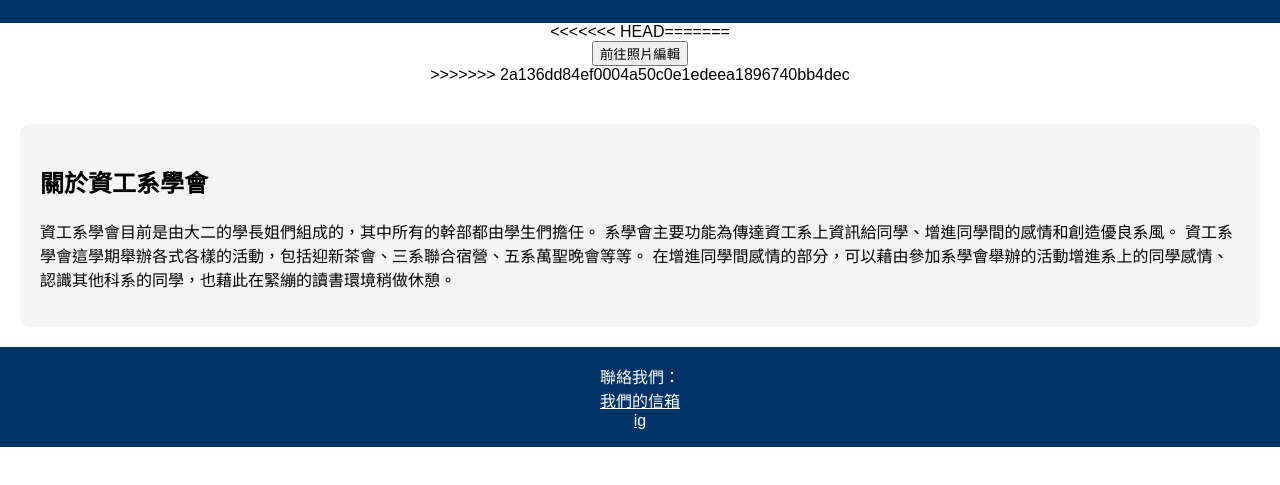
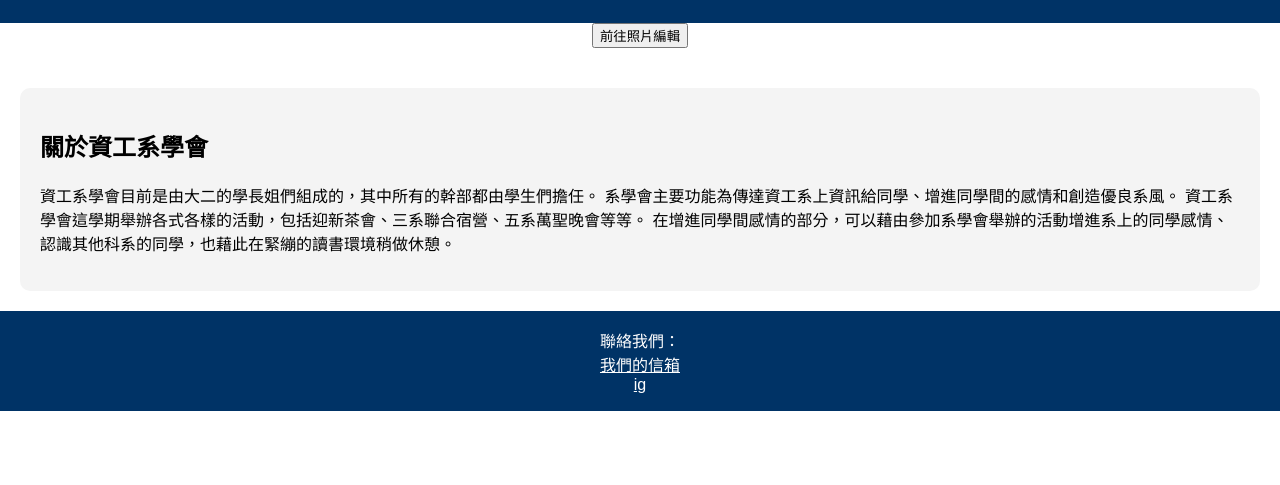
Before and after one commit to wwilsson94624/-, a plain HTML site: page public/index.html in a window 1280 px wide. Shown: the part 77-562 px from the top of the page. Drawn offline with Linux system fonts and the light colour scheme; no server answers.

Commit message:
Update index.html

```diff
--- a/public/index.html
+++ b/public/index.html
@@ -26,11 +26,10 @@
       </div>
       <button class="next">下一張</button>
     </section>
-    <<<<<<< HEAD=======<section class="upload-section">
+    <section class="upload-section">
       <button id="manage-photos-button">前往照片編輯</button>
       </section>
 
-      >>>>>>> 2a136dd84ef0004a50c0e1edeea1896740bb4dec
       <section class="intro">
         <h2>關於資工系學會</h2>
         <p>
```
